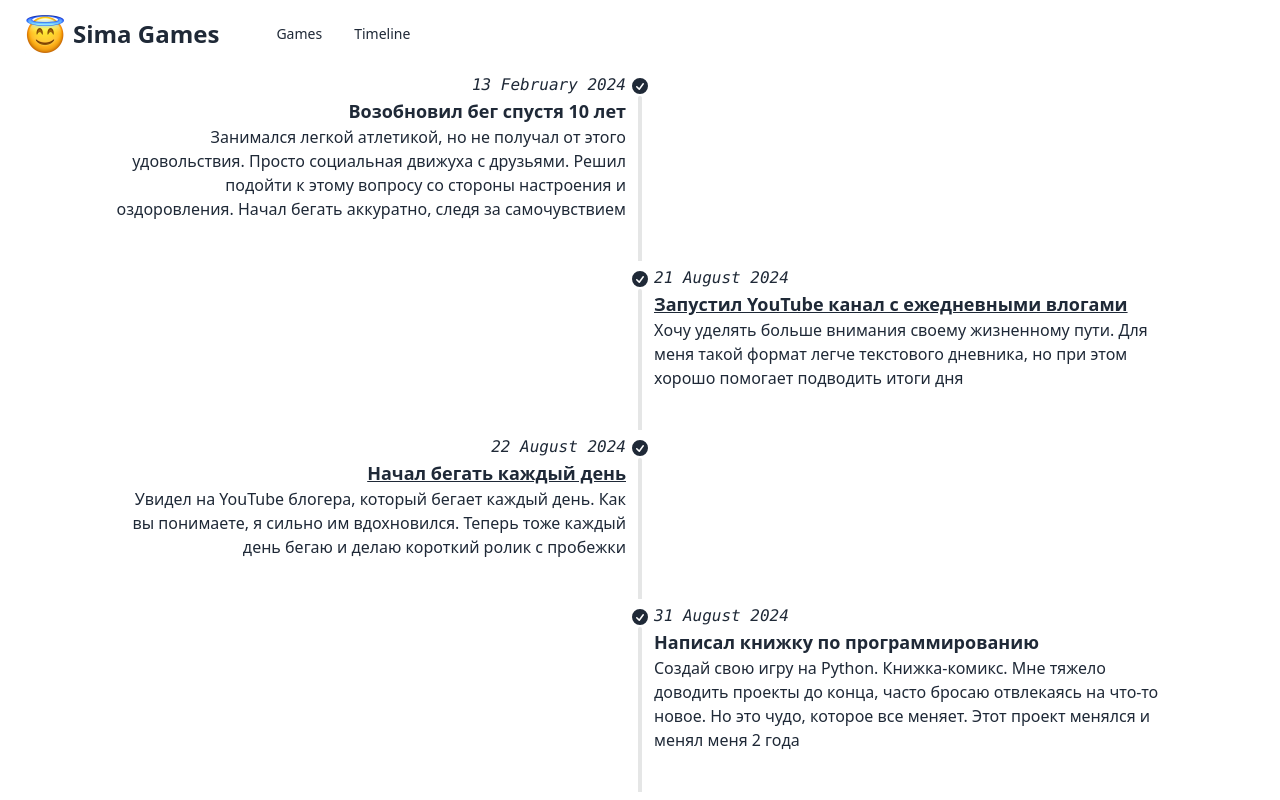
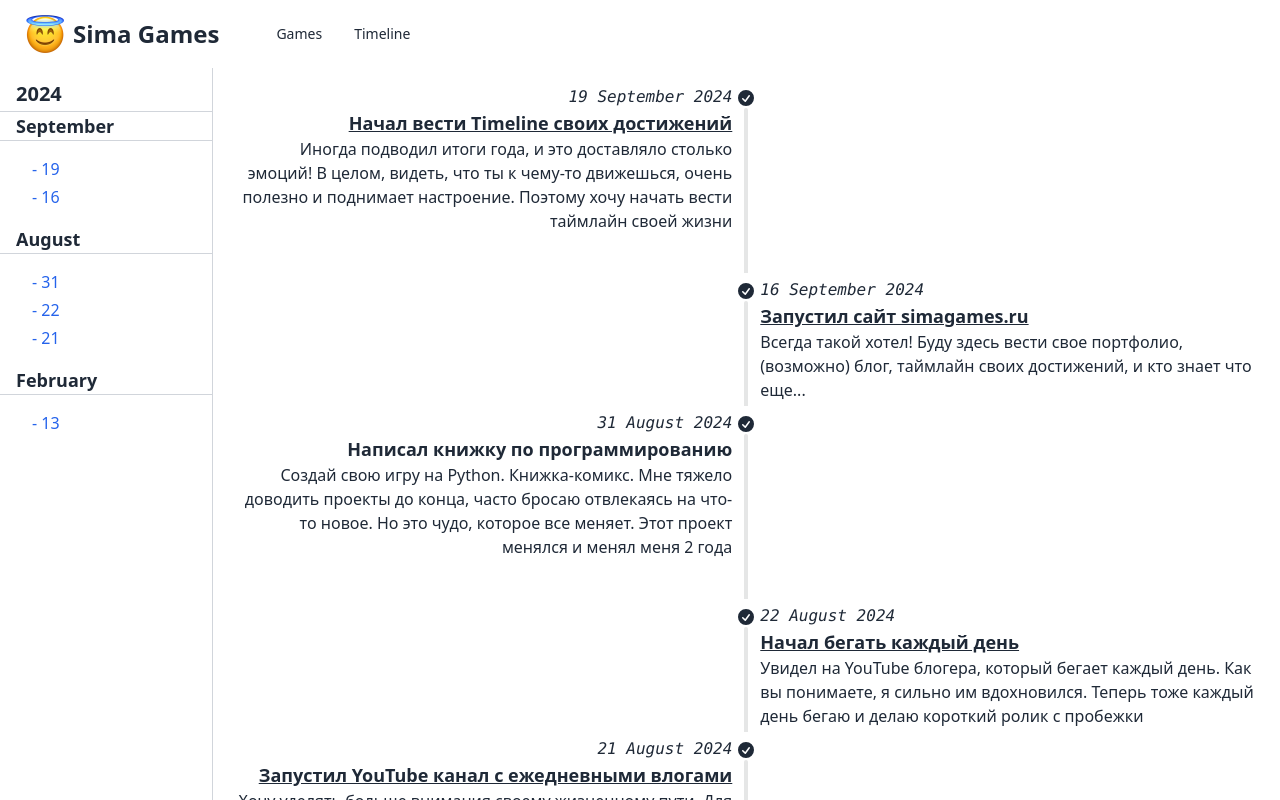
Before and after one commit to sima-games/simagames, a React (Vite) app: page /timeline in a window 1280 px wide. Shown: the top 800 px of the page. Built offline with nearby package versions, Linux system fonts and the light colour scheme.

Commit message:
Add navigation menu to timeline

```diff
--- a/src/components/Footer.jsx
+++ b/src/components/Footer.jsx
@@ -1,6 +1,9 @@
 const Footer = () => {
   return (
-    <footer className="footer bg-neutral text-neutral-content items-center p-4  mt-auto">
+    <footer
+      id="footer-container"
+      className="footer bg-neutral text-neutral-content items-center p-4 mt-auto"
+    >
       <aside className="grid-flow-col items-center">
         <p>Copyright © {new Date().getFullYear()} - All right reserved</p>
       </aside>
--- a/src/components/Timeline.jsx
+++ b/src/components/Timeline.jsx
@@ -1,14 +1,121 @@
+import { useEffect, useRef } from 'react';
+
 const Timeline = ({ data }) => {
+  const rightSideRef = useRef(null);
+
+  useEffect(() => {
+    const element = rightSideRef.current;
+
+    if (!element) return;
+
+    let isSyncingElementScroll = false;
+    let isSyncingPageScroll = false;
+
+    const syncElementScroll = () => {
+      if (!isSyncingElementScroll) {
+        isSyncingPageScroll = true;
+        const elementScrollPercentage =
+          element.scrollTop / (element.scrollHeight - element.clientHeight);
+        window.scrollTo({
+          top:
+            elementScrollPercentage *
+            (document.documentElement.scrollHeight - window.innerHeight),
+          behavior: 'auto',
+        });
+      }
+      isSyncingElementScroll = false;
+    };
+
+    const syncPageScroll = () => {
+      if (!isSyncingPageScroll) {
+        isSyncingElementScroll = true;
+        const pageScrollPercentage =
+          window.scrollY /
+          (document.documentElement.scrollHeight - window.innerHeight);
+        element.scrollTop =
+          pageScrollPercentage * (element.scrollHeight - element.clientHeight);
+      }
+      isSyncingPageScroll = false;
+    };
+
+    element.addEventListener('scroll', syncElementScroll);
+    window.addEventListener('scroll', syncPageScroll);
+
+    return () => {
+      element.removeEventListener('scroll', syncElementScroll);
+      window.removeEventListener('scroll', syncPageScroll);
+    };
+  }, []);
+
+  const groupedData = data.reduce((acc, item) => {
+    const date = new Date(item.date + 'T00:00:00');
+    const year = date.getFullYear();
+    const month = date.toLocaleString('default', { month: 'long' });
+    const day = date.getDate();
+
+    if (!acc[year]) acc[year] = {};
+    if (!acc[year][month]) acc[year][month] = [];
+
+    acc[year][month].push({ day, title: item.title, id: item.id });
+    return acc;
+  }, {});
+
   return (
+    <div className="flex grow">
+      {/* Left navigation (scrollable) */}
+      <nav className="hidden sm:block w-[256px] border-r border-gray-300">
+        <ul>
+          {Object.keys(groupedData).map((year) => (
+            <li key={`year-${year}`} className="relative">
+              {/* Sticky year */}
+              <div className="text-xl font-bold sticky top-16 w-full bg-white z-10 pt-4 pl-4 h-12 border-b border-gray-300 ">
+                {year}
+              </div>
+              <ul>
+                {Object.keys(groupedData[year]).map((month) => (
+                  <li key={`month-${month}`} className="relative">
+                    {/* Sticky month */}
+                    <div className="text-lg font-semibold sticky top-28 w-full bg-white border-b border-gray-300 z-5 pl-4">
+                      {month}
+                    </div>
+                    <ul className="space-y-1 pt-4 pl-8 pb-4">
+                      {groupedData[year][month].map((item) => (
+                        <li key={`day-${item.id}`}>
+                          <a
+                            href={`#timeline-item-${item.id}`}
+                            className="text-blue-600 hover:underline overflow-none"
+                          >
+                            - {item.day.toString().padStart(2, '0')}
+                          </a>
+                        </li>
+                      ))}
+                    </ul>
+                  </li>
+                ))}
+              </ul>
+            </li>
+          ))}
+        </ul>
+      </nav>
+
+      {/* Right timeline (scrollable) */}
+
+      <section
+        ref={rightSideRef}
+        className="md:w-7/8 h-screen w-full overflow-y-auto p-4 sticky top-16"
+        id="timelineContainer"
+      >
         <ul className="timeline timeline-snap-icon max-md:timeline-compact timeline-vertical">
           {data.map((item, i) => {
             const date = new Date(item.date + 'T00:00:00');
             const monthName = date.toLocaleString('default', { month: 'long' });
             const dateString = `${date.getDate()} ${monthName} ${date.getFullYear()}`;
             const sideClassname =
-          i % 2 ? 'timeline-end mb-10' : 'timeline-start mb-10 md:text-end';
+              i % 2
+                ? 'timeline-start md:timeline-end mb-10'
+                : 'timeline-start mb-10 md:text-end';
             return (
-          <li key={item.id}>
+              <li key={item.id} id={`timeline-item-${item.id}`}>
                 <div className="timeline-middle">
                   <svg
                     xmlns="http://www.w3.org/2000/svg"
@@ -41,6 +148,8 @@ const Timeline = ({ data }) => {
             );
           })}
         </ul>
+      </section>
+    </div>
   );
 };
 
--- a/src/components/navigation/Navigation.jsx
+++ b/src/components/navigation/Navigation.jsx
@@ -15,11 +15,15 @@ const Navigation = () => {
   }, [top]);
 
   return (
-    <header className="w-full sticky top-0 z-50">
+    <header className="w-full sticky flex top-0 z-50 max-h-16">
       <div className="drawer drawer-end">
         <input id="navbar-drawer" type="checkbox" className="drawer-toggle" />
         <div className="drawer-content">
-          <nav className={`navbar bg-base-100 ${!top && `shadow-lg`}`}>
+          <nav
+            className={`navbar bg-base-100 transition-shadow duration-300 ${
+              !top && `shadow-lg`
+            }`}
+          >
             <Link to="/">
               <div className="btn btn-ghost flex-0">
                 <div className="w-10">
--- a/src/services/timeline.js
+++ b/src/services/timeline.js
@@ -1,42 +1,4 @@
 const timeline = [
-  {
-    id: 3,
-    date: '2024-02-13',
-    title: 'Возобновил бег спустя 10 лет',
-    description:
-      'Занимался легкой атлетикой, но не получал от этого удовольствия. Просто социальная движуха с друзьями. Решил подойти к этому вопросу со стороны настроения и оздоровления. Начал бегать аккуратно, следя за самочувствием',
-  },
-  {
-    id: 4,
-    date: '2024-08-21',
-    title: 'Запустил YouTube канал с ежедневными влогами',
-    url: 'https://www.youtube.com/@%D1%81%D0%B5%D1%80%D0%B0%D1%84%D0%B8%D0%BC%D0%BA%D0%B2%D0%B0%D1%88%D0%BD%D0%B8%D0%BD',
-    description:
-      'Хочу уделять больше внимания своему жизненному пути. Для меня такой формат легче текстового дневника, но при этом хорошо помогает подводить итоги дня',
-  },
-  {
-    id: 5,
-    date: '2024-08-22',
-    title: 'Начал бегать каждый день',
-    url: 'https://www.youtube.com/shorts/LE0CKQoGJqs',
-    description:
-      'Увидел на YouTube блогера, который бегает каждый день. Как вы понимаете, я сильно им вдохновился. Теперь тоже каждый день бегаю и делаю короткий ролик с пробежки',
-  },
-  {
-    id: 1,
-    date: '2024-08-31',
-    title: 'Написал книжку по программированию',
-    description:
-      'Создай свою игру на Python. Книжка-комикс. Мне тяжело доводить проекты до конца, часто бросаю отвлекаясь на что-то новое. Но это чудо, которое все меняет. Этот проект менялся и менял меня 2 года',
-  },
-  {
-    id: 2,
-    date: '2024-09-16',
-    title: 'Запустил сайт simagames.ru',
-    url: 'https://simagames.ru',
-    description:
-      'Всегда такой хотел! Буду здесь вести свое портфолио, (возможно) блог, таймлайн своих достижений, и кто знает что еще...',
-  },
   {
     id: 6,
     date: '2024-09-19',
@@ -45,6 +7,44 @@ const timeline = [
     description:
       'Иногда подводил итоги года, и это доставляло столько эмоций! В целом, видеть, что ты к чему-то движешься, очень полезно и поднимает настроение. Поэтому хочу начать вести таймлайн своей жизни',
   },
+  {
+    id: 5,
+    date: '2024-09-16',
+    title: 'Запустил сайт simagames.ru',
+    url: 'https://simagames.ru',
+    description:
+      'Всегда такой хотел! Буду здесь вести свое портфолио, (возможно) блог, таймлайн своих достижений, и кто знает что еще...',
+  },
+  {
+    id: 4,
+    date: '2024-08-31',
+    title: 'Написал книжку по программированию',
+    description:
+      'Создай свою игру на Python. Книжка-комикс. Мне тяжело доводить проекты до конца, часто бросаю отвлекаясь на что-то новое. Но это чудо, которое все меняет. Этот проект менялся и менял меня 2 года',
+  },
+  {
+    id: 3,
+    date: '2024-08-22',
+    title: 'Начал бегать каждый день',
+    url: 'https://www.youtube.com/shorts/LE0CKQoGJqs',
+    description:
+      'Увидел на YouTube блогера, который бегает каждый день. Как вы понимаете, я сильно им вдохновился. Теперь тоже каждый день бегаю и делаю короткий ролик с пробежки',
+  },
+  {
+    id: 2,
+    date: '2024-08-21',
+    title: 'Запустил YouTube канал с ежедневными влогами',
+    url: 'https://www.youtube.com/@%D1%81%D0%B5%D1%80%D0%B0%D1%84%D0%B8%D0%BC%D0%BA%D0%B2%D0%B0%D1%88%D0%BD%D0%B8%D0%BD',
+    description:
+      'Хочу уделять больше внимания своему жизненному пути. Для меня такой формат легче текстового дневника, но при этом хорошо помогает подводить итоги дня',
+  },
+  {
+    id: 1,
+    date: '2024-02-13',
+    title: 'Возобновил бег спустя 10 лет',
+    description:
+      'Занимался легкой атлетикой, но не получал от этого удовольствия. Просто спорт и социальная движуха с друзьями. Решил подойти к этому вопросу со стороны настроения и оздоровления. Начал бегать аккуратно, следя за самочувствием',
+  },
 ];
 
 const getTimeline = () => timeline;
```
Lines whose indentation alone changed are shown as unchanged.
